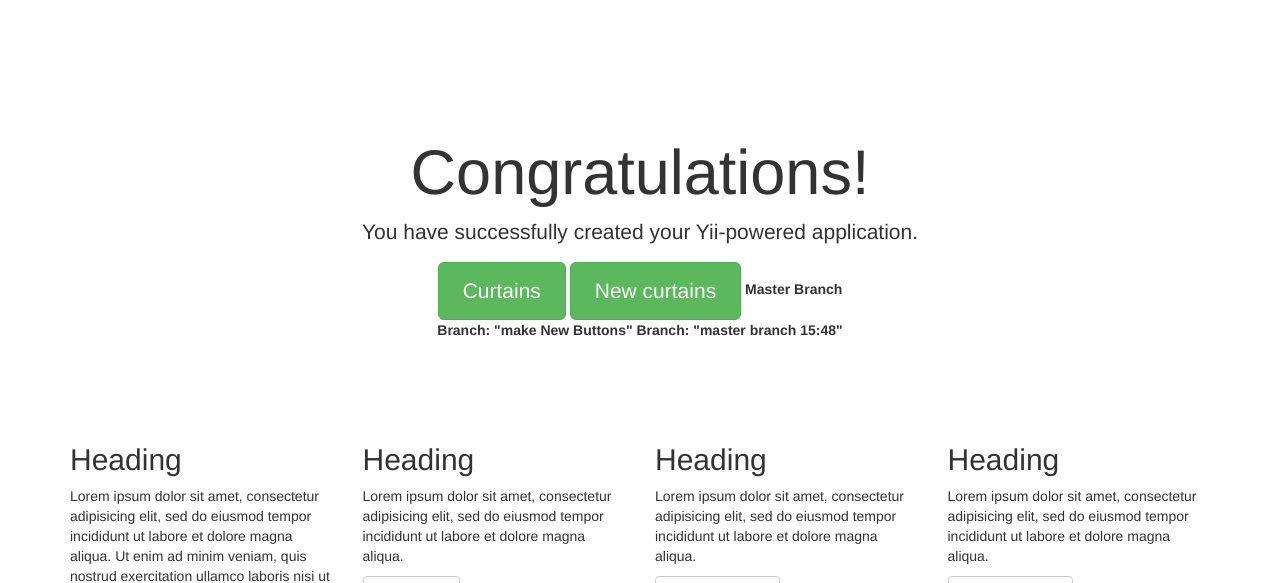
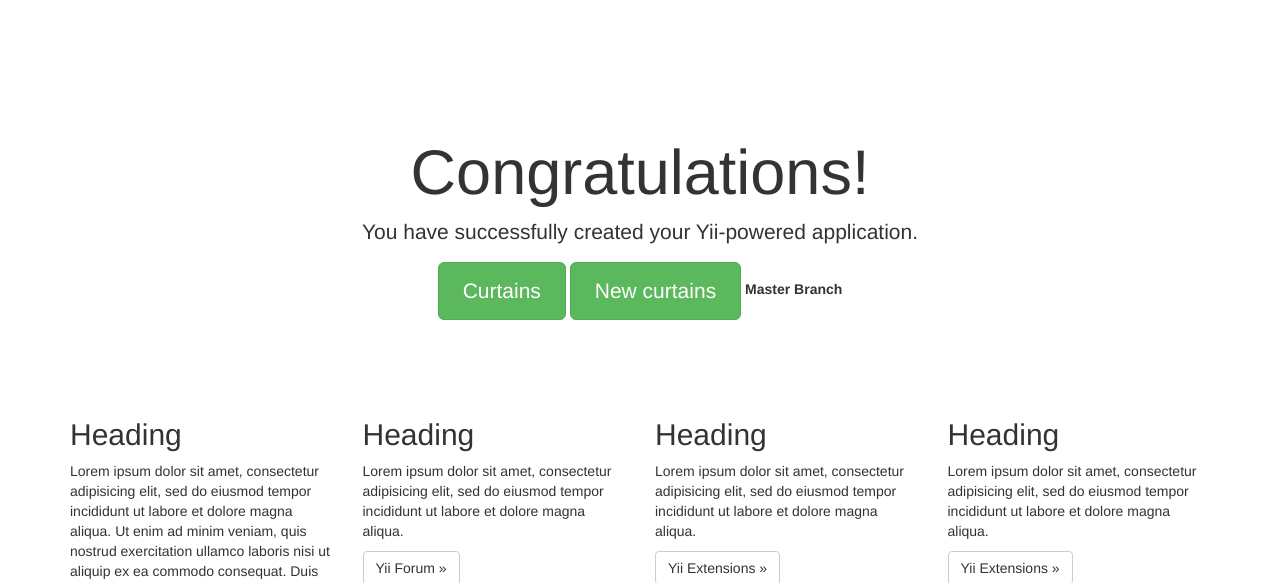
Before and after one commit to dmitryalex2012/train2505, a Yii app: template views/site/index.php in a window 1280 px wide. Shown: the top 583 px of the page. Run offline with PHP 8.4 and a stand-in for Yii, Linux system fonts and the light colour scheme; the template is opened without the code that fills it, so the values that code supplies are empty; some libraries are stand-ins or nearby versions.

```diff
--- a/views/site/index.php
+++ b/views/site/index.php
@@ -21,10 +21,6 @@ $this->title = 'My Yii Application';
         ?>
         <label>Master</label>
         <label>Branch</label>
-
-        <br>
-        <label>Branch: "make New Buttons"</label>
-        <label>Branch: "master branch 15:48"</label>
 
     </div>
 
```
